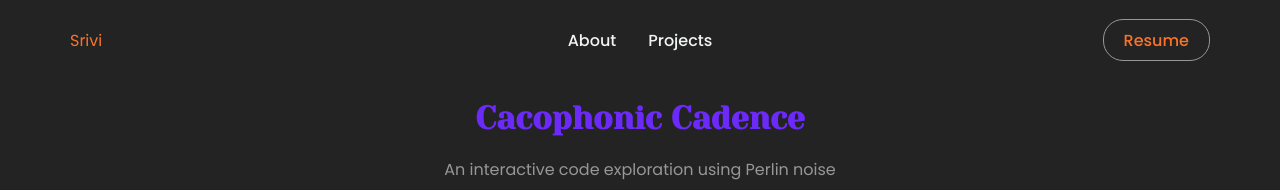
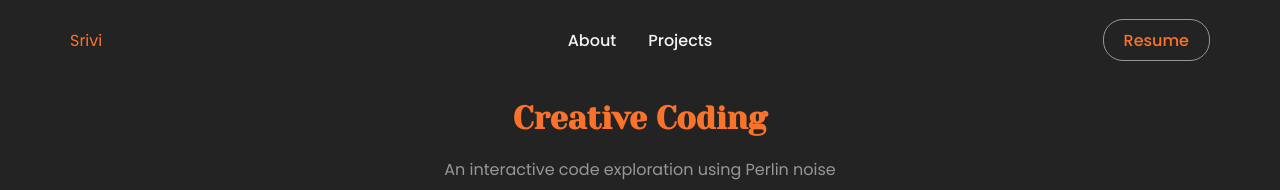
Before and after one commit to vikashini99/srivi-portfolio, a React (Create React App) app: page /projects/7 in a window 1280 px wide. Shown: the top 190 px of the page. Built offline with nearby package versions, Linux system fonts and the light colour scheme.

Commit message:
Commit message for updates

```diff
--- a/src/components/Pages/CreativeCoding.js
+++ b/src/components/Pages/CreativeCoding.js
@@ -6,7 +6,7 @@ import styled from 'styled-components';
 const Title = styled.h1`
   margin: 20px 0;
   font-size: 32px; /* You can adjust the size as needed */
-  color: ${({ theme }) => theme.primary};
+  color: ${({ theme }) => theme.secondary};
   text-align: center; /* Centers the title */
 `;
 
@@ -28,7 +28,7 @@ const Iframe = styled.iframe`
 const CreativeCoding = () => {
   return (
     <div>
-      <Title>Cacophonic Cadence</Title>
+      <Title>Creative Coding</Title>
       <Description>
         An interactive code exploration using Perlin noise
       </Description>
```
